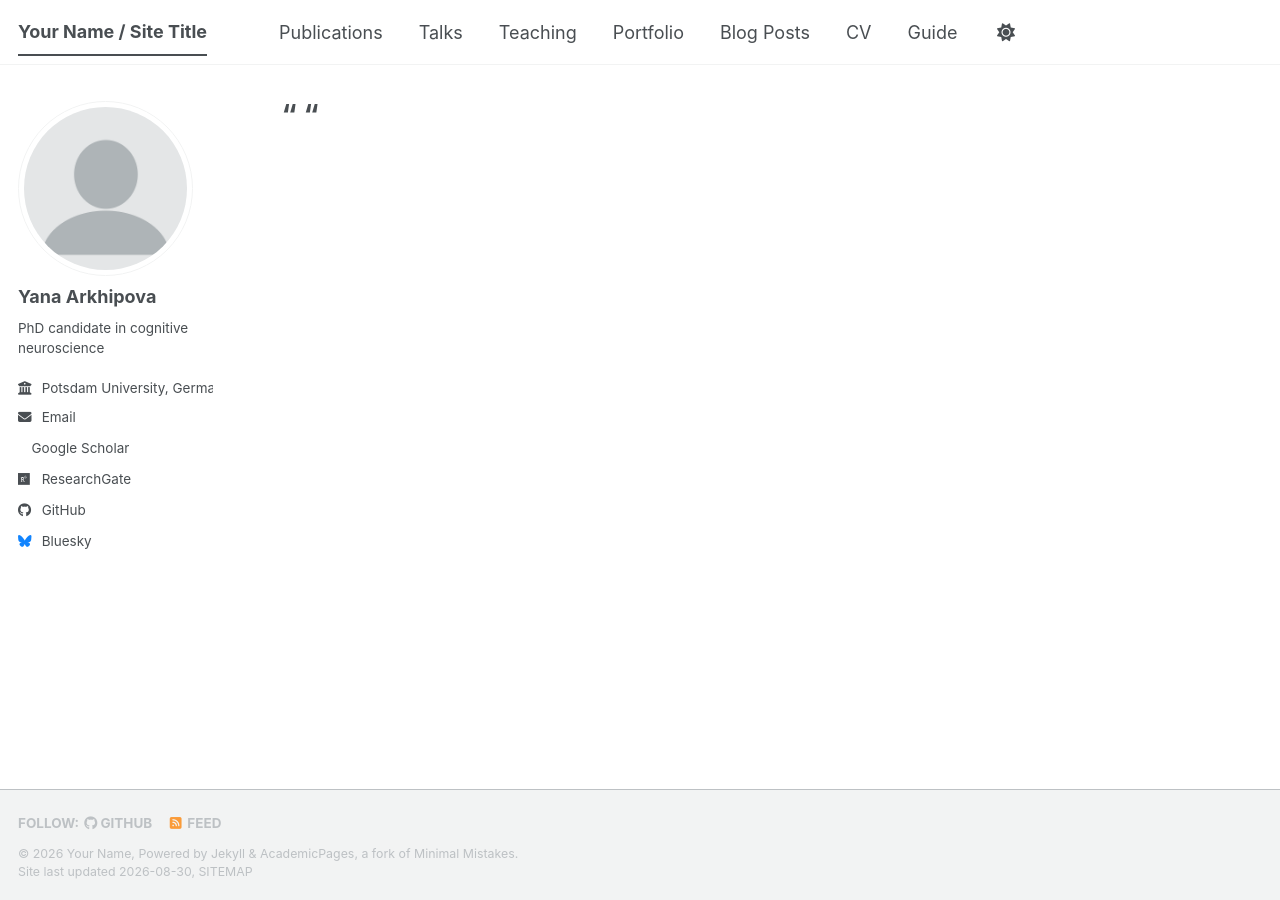
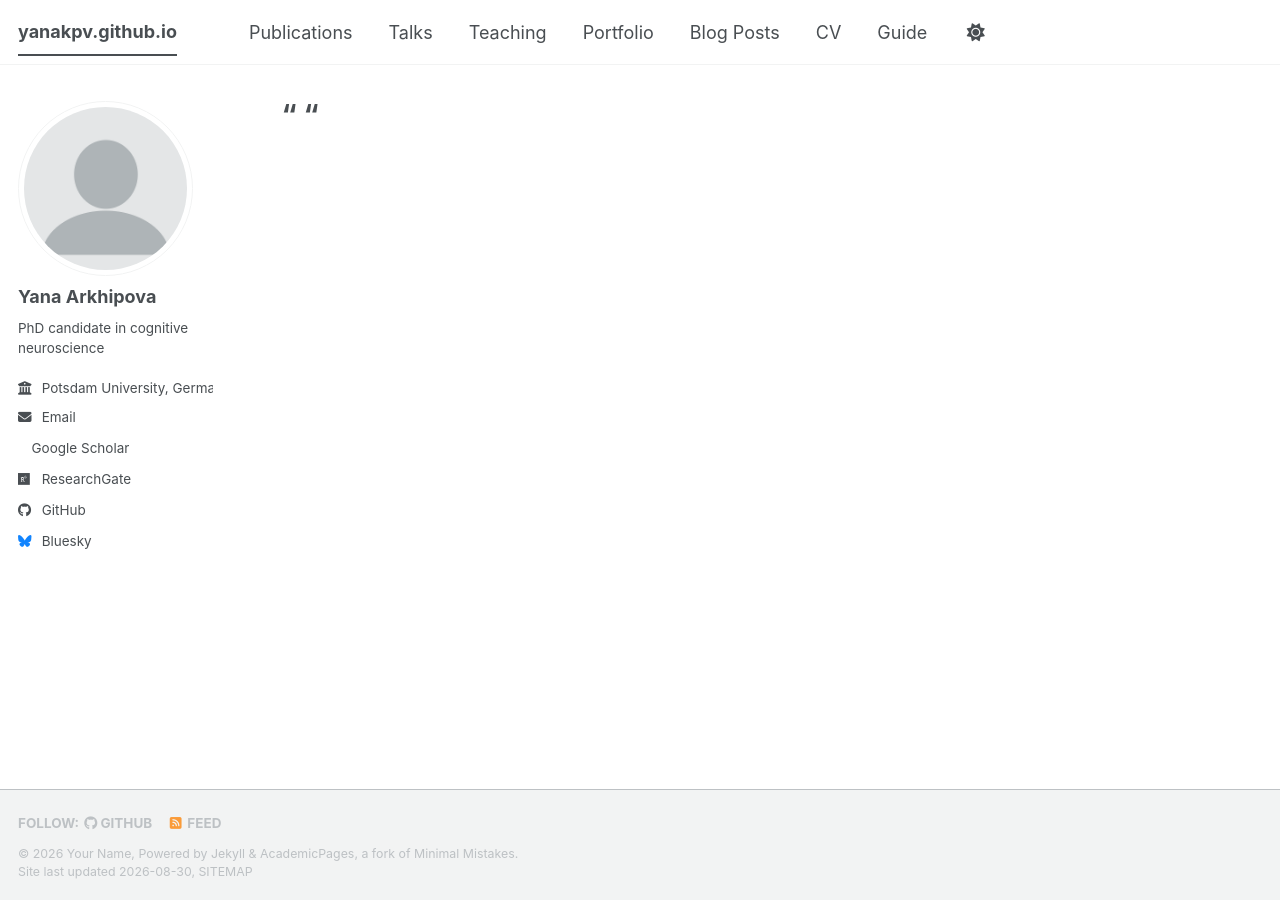
Before and after one commit to yanakpv/yanakpv.github.io, a Jekyll site: the page built from _pages/about.md, in a window 1280 px wide. Built offline with Jekyll 4.4.1, drawn with Linux system fonts in a browser that asks for light colours; a style sheet for code colours, icons or effects is not loaded.

Commit message:
Update _config.yml

```diff
--- a/_config.yml
+++ b/_config.yml
@@ -9,8 +9,8 @@
 # Basic Site Settings
 locale                   : "en-US"
 site_theme               : "default" # The available themes options are "default", "air", "sunrise", "mint", "dirt" and "contrast"
-title                    : "Your Name / Site Title"
-title_separator          : "-"
+title                    : #"Your Name / Site Title"
+title_separator          : #"-"
 name                     : &name "Your Name"
 description              : &description "PhD Candidate in congnitive neuroscience at Potsdam University. Research on language-related ERPs."   # Update this with a general description of your site, this is the default if not overridden by a page
 url                      : https://yanakpv.github.io # The base hostname & protocol for your site e.g. "https://[your GitHub username].github.io",
```
